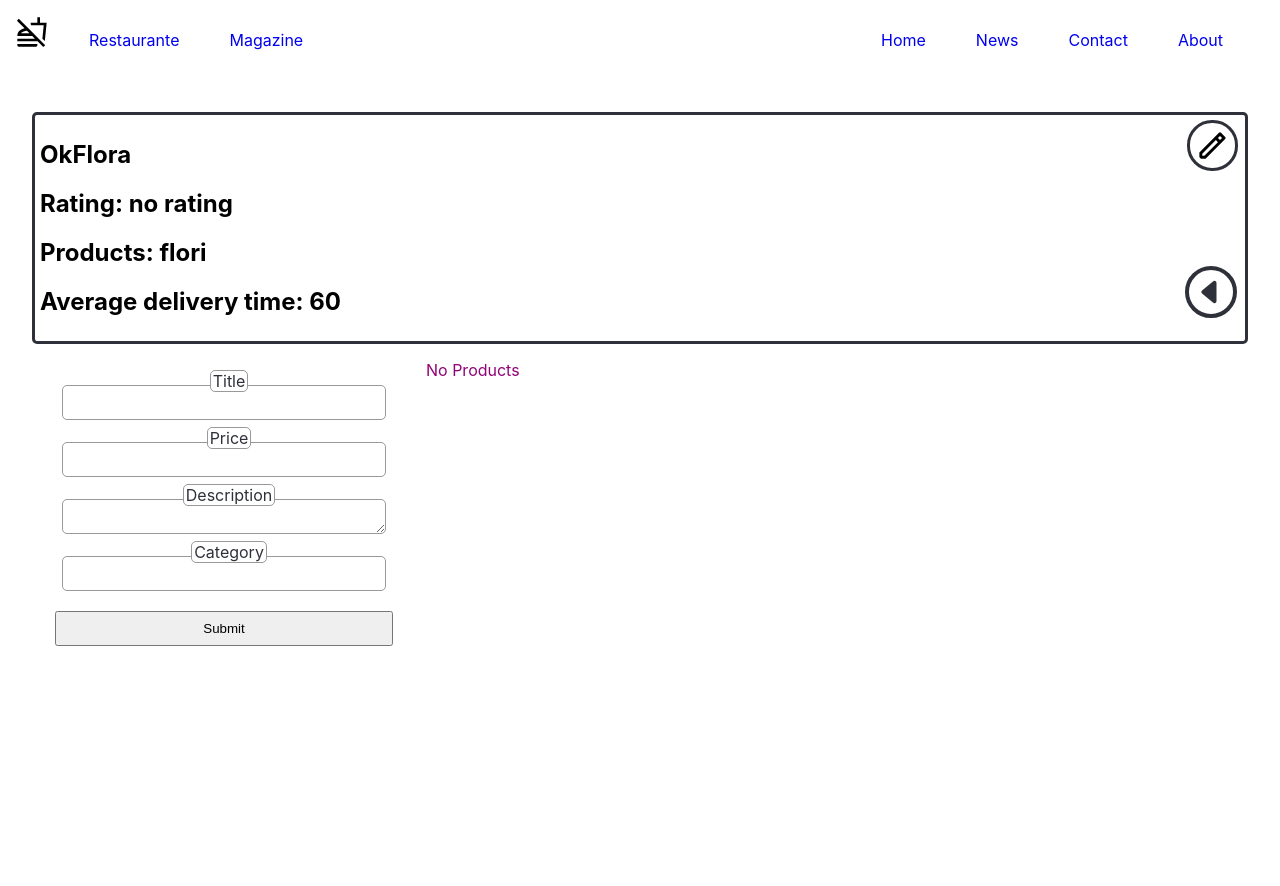
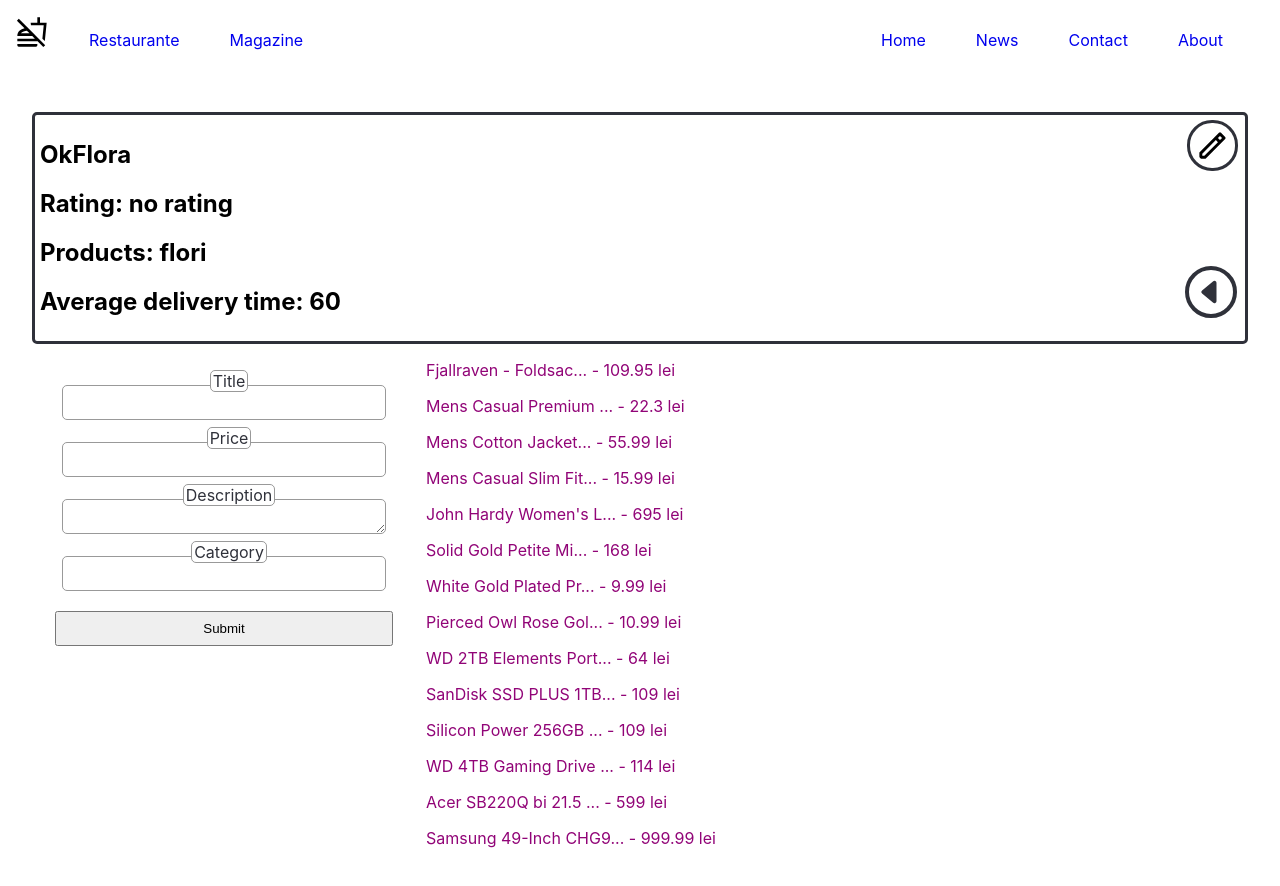
Before and after one commit to Gabriel-Weiss/rtk_query_app_tutorial, a React (Create React App) app: page /markets/1 in a window 1280 px wide. Shown: the top 886 px of the page. Built offline with nearby package versions, Linux system fonts and the light colour scheme; data requests are answered from the project's data file.

Commit message:
Added products hook and slice

```diff
--- a/src/features/EditMarketForm.jsx
+++ b/src/features/EditMarketForm.jsx
@@ -9,7 +9,7 @@ import {
 } from "../redux/markets/marketsApiSlice";
 
 const EditMarketForm = () => {
-  let id = useParams();
+  const { id } = useParams();
   const navigateTo = useNavigate();
 
   const { data: market } = useGetMarketQuery(id);
--- a/src/features/MarketDetails.jsx
+++ b/src/features/MarketDetails.jsx
@@ -1,4 +1,4 @@
-import React from "react";
+import React, { useMemo } from "react";
 import { useNavigate, useParams } from "react-router-dom";
 import "./css/DetailsCard.css";
 import Spinner from "../components/Spinner";
@@ -13,11 +13,15 @@ import {
 } from "../redux/products/productsApiSlice";
 
 const MarketDetails = () => {
-  const id = useParams();
+  const { id } = useParams();
   const navigateTo = useNavigate();
   const { data: market, isFetching, isSuccess } = useGetMarketQuery(id);
-  const { data: products } = useGetProductsQuery;
+  const { data: products = [] } = useGetProductsQuery();
   const [addProduct] = useAddProductMutation();
+
+  const productsInMarket = useMemo(() => {
+    return products.filter((product) => product.marketId == id);
+  }, [products]);
 
   let content;
   if (isFetching) {
@@ -94,15 +98,11 @@ const MarketDetails = () => {
             </aside>
           </div>
           <div className="products-list">
-            {products ? (
-              products.map((product) => (
-                <p key={product.id}>
-                  {product.title}: {product.price} lei
-                </p>
-              ))
-            ) : (
-              <p>No Products</p>
-            )}
+            {productsInMarket.map((product) => (
+              <p key={product.id}>
+                {product.title.substring(0, 20) + "... - " + product.price} lei
+              </p>
+            ))}
           </div>
         </div>
       </section>
--- a/src/redux/markets/marketsApiSlice.js
+++ b/src/redux/markets/marketsApiSlice.js
@@ -11,10 +11,10 @@ export const marketsApiSlice = apiSlice.injectEndpoints({
       ],
     }),
     getMarket: builder.query({
-      query: ({ id }) => ({
+      query: (id) => ({
         url: `markets/${id}`,
       }),
-      providesTags: (result, error, arg) => [{ type: "Markets", id: arg.id }],
+      providesTags: (result, error, arg) => [{ type: "Markets", id: arg }],
     }),
     addMarket: builder.mutation({
       query: (market) => ({
--- a/src/redux/products/productsApiSlice.js
+++ b/src/redux/products/productsApiSlice.js
@@ -10,13 +10,13 @@ export const productsApiSlice = apiSlice.injectEndpoints({
       ],
     }),
     getProduct: builder.query({
-      query: ({ id }) => ({
+      query: (id) => ({
         url: `products/${id}`,
       }),
-      providesTags: (result, error, arg) => [{ type: "Products", id: arg.id }],
+      providesTags: (result, error, arg) => [{ type: "Products", id: arg }],
     }),
     addProduct: builder.mutation({
-      query: (product, marketId) => ({
+      query: (product) => ({
         url: "products",
         method: "POST",
         body: {
```
Also changed, not shown: server/db.json.
